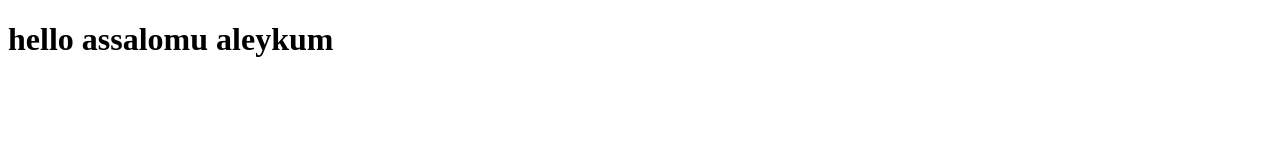
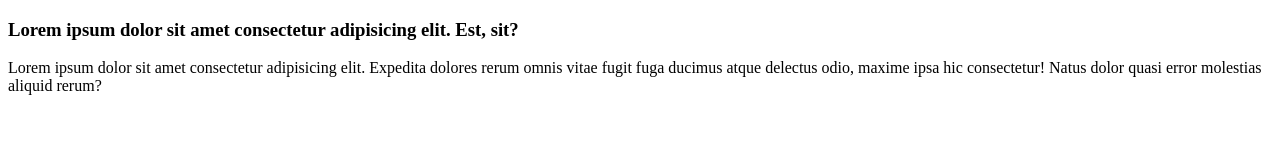
Before and after one commit to mrkhmdvs/world, a plain HTML site: page index.html in a window 1280 px wide. Drawn offline with Linux system fonts and the light colour scheme.

Commit message:
hihihihihhihihihihih

```diff
--- a/index.html
+++ b/index.html
@@ -7,8 +7,8 @@
 </head>
 <body>
 
-
-    <h1>hello assalomu aleykum</h1>
-
+    <h3>Lorem ipsum dolor sit amet consectetur adipisicing elit. Est, sit?
+    </h3>
+    <p>Lorem ipsum dolor sit amet consectetur adipisicing elit. Expedita dolores rerum omnis vitae fugit fuga ducimus atque delectus odio, maxime ipsa hic consectetur! Natus dolor quasi error molestias aliquid rerum?</p>
 </body>
 </html>
```
